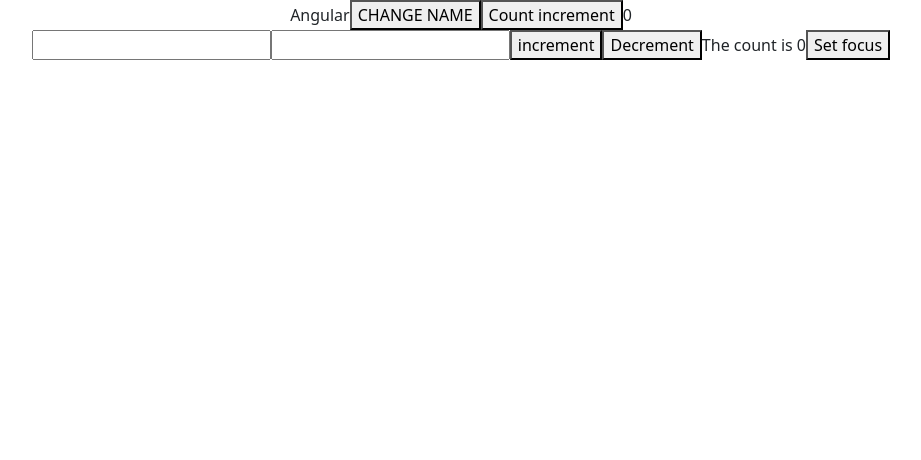
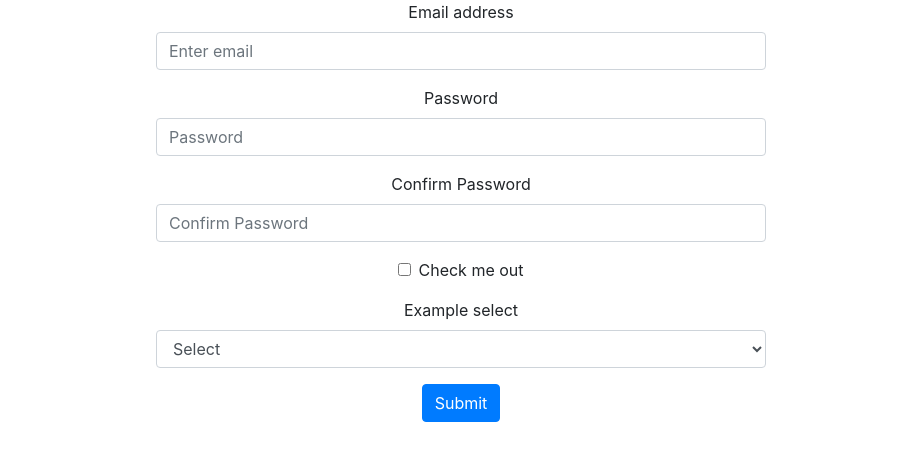
Before and after one commit to jogi323/react-training, a React (Create React App) app: page / in a window 1280 px wide. Shown: the top 460 px of the page, without its empty margins (179-1100 px from the left). Built offline with nearby package versions, Linux system fonts and the light colour scheme.

Commit message:
UseContext issue is fixed

```diff
--- a/package.json
+++ b/package.json
@@ -7,7 +7,7 @@
     "@testing-library/react": "^11.2.7",
     "@testing-library/user-event": "^12.8.3",
     "axios": "^0.21.1",
-    "bootstrap": "^5.0.2",
+    "bootstrap": "4.5",
     "jquery": "^3.6.0",
     "node-sass": "^6.0.1",
     "popper.js": "^1.16.1",
--- a/src/App.js
+++ b/src/App.js
@@ -17,6 +17,8 @@ import ListComponent from "./Components/ListComponent";
 import FormValidationsComponent from "./Components/FormValidationComponent";
 import FragmentComponent from "./Components/FragmentComponent";
 import ProductsListComponents from "./Components/Products/ProductsListComponents.js";
+import ProductsContext from "./Components/ProductsContext";
+
 import HooksComponent from "./Components/Hooks/HooksComponent";
 function App() {
   const [name, setName] = useState("Angular");
@@ -33,7 +35,7 @@ function App() {
     {category: 'Electronics', price: '$399.99', stocked: false, name: 'iPhone 5'},
     {category: 'Electronics', price: '$199.99', stocked: true, name: 'Nexus 7'}
 ];
-const ProductsContext = React.createContext(PRODUCTS);
+// const ProductsContext = React.createContext(PRODUCTS);
   const element = <h1>Heading, {name}</h1>;
   // useEffect(() => {
   //   const interval = setInterval(() => {
@@ -100,14 +102,14 @@ const ProductsContext = React.createContext(PRODUCTS);
       </ul> */}
       {/* <FormsComponent /> */}
 
-      {/* <FormValidationsComponent name="abc" onFormSubmit={(data)=>onSubmit(data, 1)} /> */}
+      <FormValidationsComponent name="abc" onFormSubmit={(data)=>onSubmit(data, 1)} />
       {/* <FragmentComponent /> */}
       {/* <button onClick={handleChange}>change name tttyfy</button>
       <FunctionalComponent value={name}/> */}
       {/* <ProductsListComponents /> */}
-      <ProductsContext.Provider value={PRODUCTS}>
+      {/* <ProductsContext.Provider value={PRODUCTS}>
         <HooksComponent />
-      </ProductsContext.Provider>
+      </ProductsContext.Provider> */}
 
     </div>
   );
--- a/src/Components/FormValidationComponent.js
+++ b/src/Components/FormValidationComponent.js
@@ -12,7 +12,7 @@ export default class FormValidationsComponent extends Component {
       cpassword: "",
       isOpen: false
     }
-        this.constraints  = {
+    this.constraints = {
       username: {
         presence: {
           message: "Username cannot be blank"
@@ -34,14 +34,14 @@ export default class FormValidationsComponent extends Component {
         equality: "password"
       }
     };
-          const arr = [1,2,3,4];
-          const arr1 = [5,6,7,8];
+    const arr = [1, 2, 3, 4];
+    const arr1 = [5, 6, 7, 8];
     const arr3 = [...arr, ...arr1];
     arr[1] = 10;
     console.log(arr3, arr);
-          const a = [4,5,6];
+    const a = [4, 5, 6];
     const b = a;
-          a[0]= 10;
+    a[0] = 10;
     console.log(b, a);
     const x = 10 + "," + "react";
     const y = `${arr[1]} React`; // template literals
@@ -58,7 +58,7 @@ export default class FormValidationsComponent extends Component {
 
     console.log("Constraint", object);
 
-        let result = validate(object, {[field]: constraint});
+    let result = validate(object, { [field]: constraint });
 
     console.log(result);
     if (result) {
@@ -79,7 +79,7 @@ export default class FormValidationsComponent extends Component {
   handleInputChange = (e) => {
     const { errorMessages } = this.state;
     let key = e.target.name;
-        let value = e.target.type === "checkbox" ? e.target.checked :e.target.value;
+    let value = e.target.type === "checkbox" ? e.target.checked : e.target.value;
     let errorMessage = this.validateInputs(key, value);
     errorMessages[key] = errorMessage;
     console.log(errorMessages);
@@ -91,12 +91,12 @@ export default class FormValidationsComponent extends Component {
   handleSubmit = (e) => {
     e.preventDefault();
     console.log(this.state);
-       this.props.onFormSubmit({username: this.state.username, password: this.state.password});
+    this.props.onFormSubmit({ username: this.state.username, password: this.state.password });
   }
   toggleOpen = () => this.setState({ isOpen: !this.state.isOpen });
   render() {
-        const { username, password,  rememberMe, errorMessages, isFormInvalid, cpassword } = this.state;
-        // console.log(errorMessages);
+    const { username, password, rememberMe, errorMessages, isFormInvalid, cpassword, number } = this.state;
+    console.log(number);
     const menuClass = `dropdown-menu${this.state.isOpen ? " show" : ""}`;
     return (
       <div className="container col-6">
@@ -104,42 +104,33 @@ export default class FormValidationsComponent extends Component {
           {isFormInvalid && <small id="emailHelp" className="form-text text-muted">Invalid username or Password</small>}
           <div className="form-group">
             <label htmlFor="exampleInputEmail1">Email address</label>
-                    <input name="username" type="email" className="form-control" id="exampleInputEmail1" aria-describedby="emailHelp" placeholder="Enter email" value={username} onChange={this.handleInputChange}/>
+            <input name="username" type="email" className="form-control" id="exampleInputEmail1" aria-describedby="emailHelp" placeholder="Enter email" value={username} onChange={this.handleInputChange} />
             {errorMessages.username && <small id="emailHelp" className="form-text text-muted">{errorMessages.username}</small>}
           </div>
           <div className="form-group">
             <label htmlFor="exampleInputPassword1">Password</label>
-                    <input name="password" type="password" className="form-control" id="exampleInputPassword1" placeholder="Password" value={password} onChange={this.handleInputChange}/>
+            <input name="password" type="password" className="form-control" id="exampleInputPassword1" placeholder="Password" value={password} onChange={this.handleInputChange} />
             {errorMessages.password && <small id="emailHelp" className="form-text text-muted">{errorMessages.password}</small>}
           </div>
           <div className="form-group">
             <label htmlFor="exampleInputPassword1">Confirm Password</label>
-                    <input name="cpassword" type="password" className="form-control" id="exampleInputPassword1" placeholder="Confirm Password" value={cpassword} onChange={this.handleInputChange}/>
+            <input name="cpassword" type="password" className="form-control" id="exampleInputPassword1" placeholder="Confirm Password" value={cpassword} onChange={this.handleInputChange} />
             {errorMessages.cpassword && <small id="emailHelp" className="form-text text-muted">{errorMessages.cpassword}</small>}
           </div>
           <div className="form-group form-check">
-                    <input name="rememberMe" type="checkbox" className="form-check-input" id="exampleCheck1" checked={rememberMe} onChange={this.handleInputChange}/>
+            <input name="rememberMe" type="checkbox" className="form-check-input" id="exampleCheck1" checked={rememberMe} onChange={this.handleInputChange} />
             <label className="form-check-label" htmlFor="exampleCheck1">Check me out</label>
           </div>
-                <div className="dropdown">
-  <button className="btn btn-secondary dropdown-toggle" type="button" id="dropdownMenuButton" data-toggle="dropdown" aria-haspopup="true" aria-expanded="false" data-target="#navbarSupportedContent" onClick={this.toggleOpen}>
-    Dropdown button
-  </button>
-  <div className={menuClass} aria-labelledby="dropdownMenuButton" id="navbarSupportedContent">
-    <a className="dropdown-item" href="#">Action</a>
-    <a className="dropdown-item" href="#">Another action</a>
-    <a className="dropdown-item" href="#">Something else here</a>
-  </div>
-</div>
-<div className="dropdown">
-  <button className="btn btn-secondary dropdown-toggle" type="button" id="dropdownMenu2" data-toggle="dropdown" aria-haspopup="true" aria-expanded="false">
-    Dropdown
-  </button>
-  <div className="dropdown-menu" aria-labelledby="dropdownMenu2">
-    <button className="dropdown-item" type="button">Action</button>
-    <button className="dropdown-item" type="button">Another action</button>
-    <button className="dropdown-item" type="button">Something else here</button>
-  </div>
+          <div className="form-group">
+            <label htmlFor="exampleFormControlSelect1">Example select</label>
+            <select className="form-control" id="exampleFormControlSelect1" name="number" value={number} onChange={this.handleInputChange}>
+              <option>Select</option>
+              <option>1</option>
+              <option>2</option>
+              <option>3</option>
+              <option>4</option>
+              <option>5</option>
+            </select>
           </div>
           <button type="submit" className="btn btn-primary" onClick={this.handleSubmit}>Submit</button>
         </form>
--- a/src/Components/Hooks/HookChildComponent.js
+++ b/src/Components/Hooks/HookChildComponent.js
@@ -1,4 +1,5 @@
 import React, {useContext, useReducer, useRef} from 'react';
+import ProductsContext from "../ProductsContext";
 
 const initialState = {name: "", password:"", count: 0};
 
@@ -17,8 +18,8 @@ const reducer = (state, action) => {
 }
 
 export default function HookChildComponent(props) {
-    // const data = useContext("");
-    // console.log(data);
+    const data = useContext(ProductsContext);
+    console.log(data);
     const inputRef = useRef(null);
     const [state, dispatch] = useReducer(reducer, initialState);
     const setFocus = () => {
--- /dev/null
+++ b/src/Components/ProductsContext.js
@@ -0,0 +1,5 @@
+import React, { createContext } from "react";
+
+const ProductsContext = createContext([]);
+
+export default ProductsContext;
```
Lines whose indentation alone changed are shown as unchanged.
